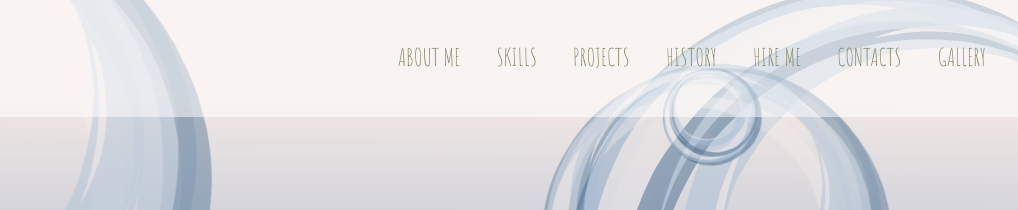
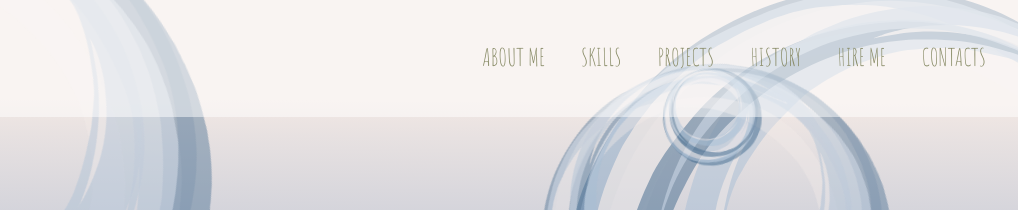
Before and after one commit to ElenaIf/portfolio, a plain HTML site: page index.html in a window 1280 px wide. Shown: the top 210 px of the page, 262-1280 px from the left. Drawn offline with nearby package versions, Linux system fonts and the light colour scheme.

Commit message:
modified the menu

```diff
--- a/index.html
+++ b/index.html
@@ -42,7 +42,6 @@
 					<li><a href="#experience">HISTORY</a></li>
 					<li><a href="#hire">HIRE ME</a></li>
 					<li><a href="#contact">CONTACTS</a></li>
-					<li><a href="gallery.html">GALLERY</a></li>
 				</ul>
 			</nav>
 		</header>
--- a/style.css
+++ b/style.css
@@ -69,7 +69,6 @@ nav a {
 
 nav a:hover {
 	text-decoration: underline;
-	font-size: 2rem;
 }
 
 /* HERO BANNER */
```
